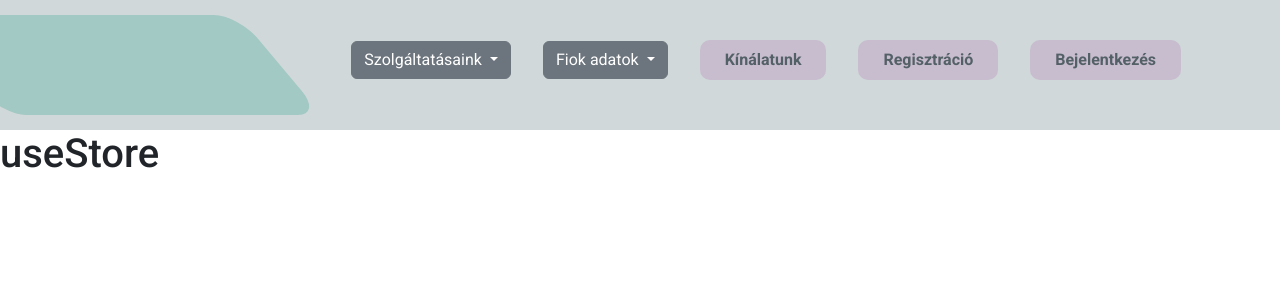
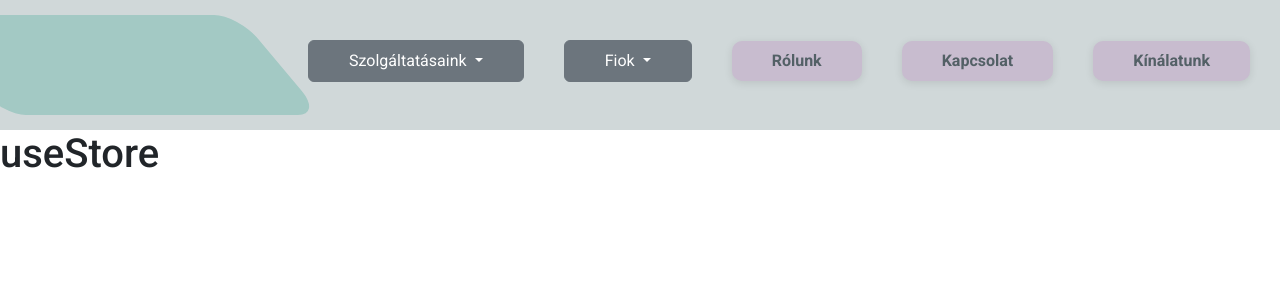
Before and after one commit to adamon94/Hasznalt_auto_kereskedes, a Vue app in the folder frontEnd/autoKereskedes/: page / in a window 1280 px wide. Shown: the top 300 px of the page. Built offline with nearby package versions, Linux system fonts and the light colour scheme.

Commit message:
menubár finomhangolása

```diff
--- a/frontEnd/autoKereskedes/src/components/logModal.vue
+++ b/frontEnd/autoKereskedes/src/components/logModal.vue
@@ -5,8 +5,8 @@ const store = useController()
 
 const logIn = ()=>{
 store.closeLog()
-
 store.logIn()
+localStorage.setItem("isLogged", true)
 }
 
 </script>
--- a/frontEnd/autoKereskedes/src/components/navBar.vue
+++ b/frontEnd/autoKereskedes/src/components/navBar.vue
@@ -1,14 +1,22 @@
 <script setup>
-import RegistrationModal from './registrationModal.vue';
 import { useController } from '../stores/UIcontrol';
-import { computed, onMounted, ref } from 'vue';
+import { onMounted, ref } from 'vue';
 import { RouterLink } from 'vue-router';
 import { useRouter } from 'vue-router';
 
 const router = useRouter()
 const useStore = useController();
 
-const isloged = ref(false);
+onMounted(()=>{
+  if(localStorage.getItem("isLogged")){
+    useStore.logIn()
+  }
+})
+
+const logOut = ()=>{
+  useStore.logOut()
+  router.push('/')
+}
 
 
 </script>
@@ -19,11 +27,11 @@ const isloged = ref(false);
 
 <nav class="navBar">
 
-<ul class="menu">
+<ul class="menu" :class="!useStore.isLogged ? 'menuGap ' : ''">
 
 <li>
     <div class="dropdown">
-  <button class="btn btn-secondary dropdown-toggle"
+  <button :class="{'menuBtnOut': !useStore.isLogged}" class="btn btn-secondary dropdown-toggle"
           type="button"
           data-bs-toggle="dropdown"
           aria-expanded="false"
@@ -38,8 +46,8 @@ const isloged = ref(false);
 </div>
 </li>
 
-<li>
-  <div class="dropdown">
+<li v-if="useStore.isLogged">
+  <div  class="dropdown">
   <button class="btn btn-secondary dropdown-toggle"
           type="button"
           data-bs-toggle="dropdown"
@@ -49,18 +57,40 @@ const isloged = ref(false);
   </button>
   <ul class="dropdown-menu">
     <li><router-link class="dropdown-item" href="#">Kedvenceim</router-link></li>
-    <li><a class="dropdown-item" href="#">Keresett autóim</a></li>
+    <li><button class="dropdown-item" href="#">Keresett autóim</button></li>
     <li><a class="dropdown-item" href="#">Teszt vezetéseim</a></li>
   </ul>
 </div>
 </li>
 
+<li v-else >
+  <div class="dropdown">
+  <button :class="{'menuBtnOut': !useStore.isLogged}" class="btn btn-secondary dropdown-toggle"
+          type="button"
+          data-bs-toggle="dropdown"
+          aria-expanded="false"
+  >
+    Fiok
+  </button>
+  <ul class="dropdown-menu">
+    <li><button class="dropdown-item" @click="useStore.showLog">Bejelentkezés</button></li>
+    <li><button class="dropdown-item" @click="useStore.showModal">Regisztráció</button></li>
+  </ul>
+</div>
+</li>
+
 <li>
-<button @click="router.push('/cars')" class="navBtn">Kínálatunk</button>
+<button @click="router.push('/about')" :class="{'menuBtnOut': !useStore.isLogged}" class="navBtn">Rólunk</button>
+</li>
 
+<li>
+<button @click="router.push('/contact')" :class="{'menuBtnOut': !useStore.isLogged}" class="navBtn">Kapcsolat</button>
 </li>
-<li><button @click="useStore.showModal" class="navBtn">Regisztráció</button></li>
-<li ><button @click="useStore.showLog" class="navBtn">Bejelentkezés</button></li>
+
+<li>
+<button @click="router.push('/cars')" :class="{'menuBtnOut': !useStore.isLogged}" class="navBtn">Kínálatunk</button>
+</li>
+<li v-if="useStore.isLogged"><button @click="logOut" class="navBtn">Kijelentkezés</button></li>
 
 </ul>
 
@@ -75,7 +105,7 @@ position: relative;
 margin:auto;
 width: 80%;
 padding: 10px;
-left: 4%;
+left: 5%;
 
 }
 
@@ -86,7 +116,13 @@ left: 4%;
     align-items: center;
     margin-top: 20px;
     margin-left: 150px;
+
 }
+.menuGap{
+   gap: 0.5rem;
+}
+
+
 li{
     margin-right: 2rem;
     margin-top: 10px;
@@ -100,6 +136,26 @@ li{
     border: none;
     border-radius: 10px;
     padding:8px 25px;
+    cursor: pointer;
+    transition: all 0.3s ease;
+    box-shadow: 0 2px 8px rgba(0, 0, 0, 0.1);
+    position: relative;
+    overflow: hidden;
+}
+
+.menuBtnOut{
+   padding:8px 40px;
+}
+.navBtn:hover {
+    background-color: #A3C9C4;
+    color: #fff;
+    transform: translateY(-2px);
+    box-shadow: 0 6px 20px rgba(163, 201, 196, 0.4);
+}
+
+.navBtn:active {
+    transform: translateY(0);
+    box-shadow: 0 2px 8px rgba(0, 0, 0, 0.2);
 }
 
 .userLink{
--- a/frontEnd/autoKereskedes/src/stores/UIcontrol.js
+++ b/frontEnd/autoKereskedes/src/stores/UIcontrol.js
@@ -1,4 +1,5 @@
 import { defineStore } from "pinia"
+import { ro } from "vuetify/locale"
 
 export const useController = defineStore('control', {
   state: () => ({
@@ -10,6 +11,11 @@ export const useController = defineStore('control', {
     logIn(){
         this.isLogged = true
         console.log("Bejelentkezve")
+    },
+    logOut(){
+      this.isLogged = false
+      localStorage.removeItem("isLogged")
+      console.log("Kijelentkezve")
     },
 
     showModal(){
```
